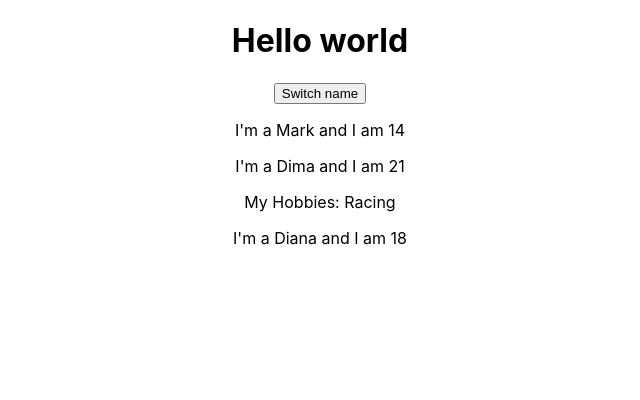
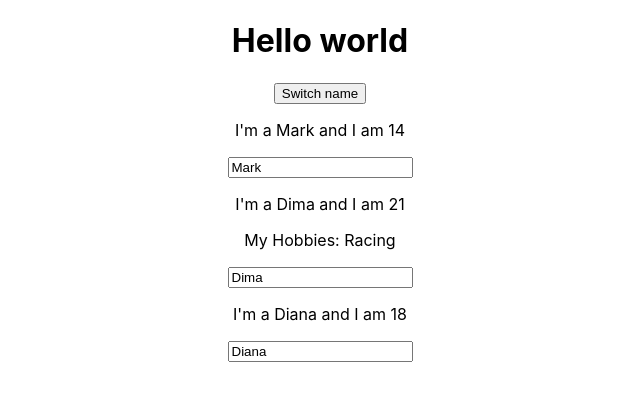
Before and after one commit to TheRedIsHere/react--course, a React (Create React App) app: page / in a window 1280 px wide. Shown: the top 400 px of the page, without its empty margins (320-960 px from the left). Built offline with nearby package versions, Linux system fonts and the light colour scheme.

Commit message:
dev/RC-15 Added to way binding

```diff
--- a/src/App.js
+++ b/src/App.js
@@ -28,6 +28,16 @@ class App extends Component {
     });
   }
 
+  nameChangedHandler = (event) => {
+    this.setState({
+      persons : [
+        {name: "Max", age: "12"},
+        {name: event.target.value, age: "21"},
+        {name: "Kate", age: "21"}
+      ]
+    });
+  }
+
   render () {
     return (
       <div className="App">
@@ -39,7 +49,8 @@ class App extends Component {
         <Person
           name={this.state.persons[1].name}
           age={this.state.persons[1].age}
-          click={this.switchNameHandler.bind(this, "Max!")}>My Hobbies: Racing</Person>
+          click={this.switchNameHandler.bind(this, "Max!")}
+          changed={this.nameChangedHandler}>My Hobbies: Racing</Person>
         <Person
           name={this.state.persons[2].name}
           age={this.state.persons[2].age}/>
--- a/src/Person/Person.js
+++ b/src/Person/Person.js
@@ -3,8 +3,15 @@ import React from 'react';
 const person = (props) => {
     return (
         <div>
-            <p onClick={props.click}>I'm a {props.name} and I am {props.age}</p>
-            <p>{props.children}</p>
+            <p onClick={props.click}>
+                I'm a {props.name} and I am {props.age}
+            </p>
+            <p>
+                {props.children}
+            </p>
+            <input type="text"
+                onChange={props.changed}
+                value={props.name}/>
         </div>
     )
 }
```
